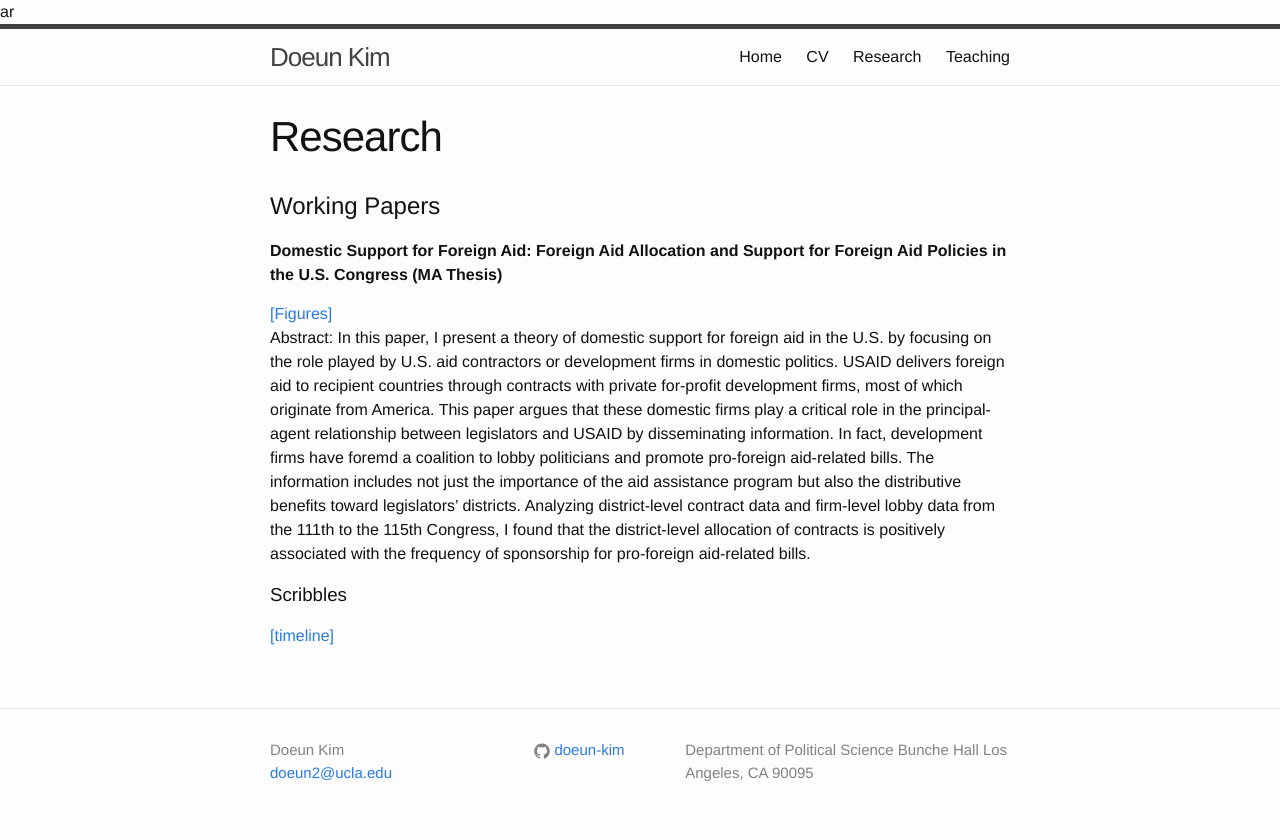
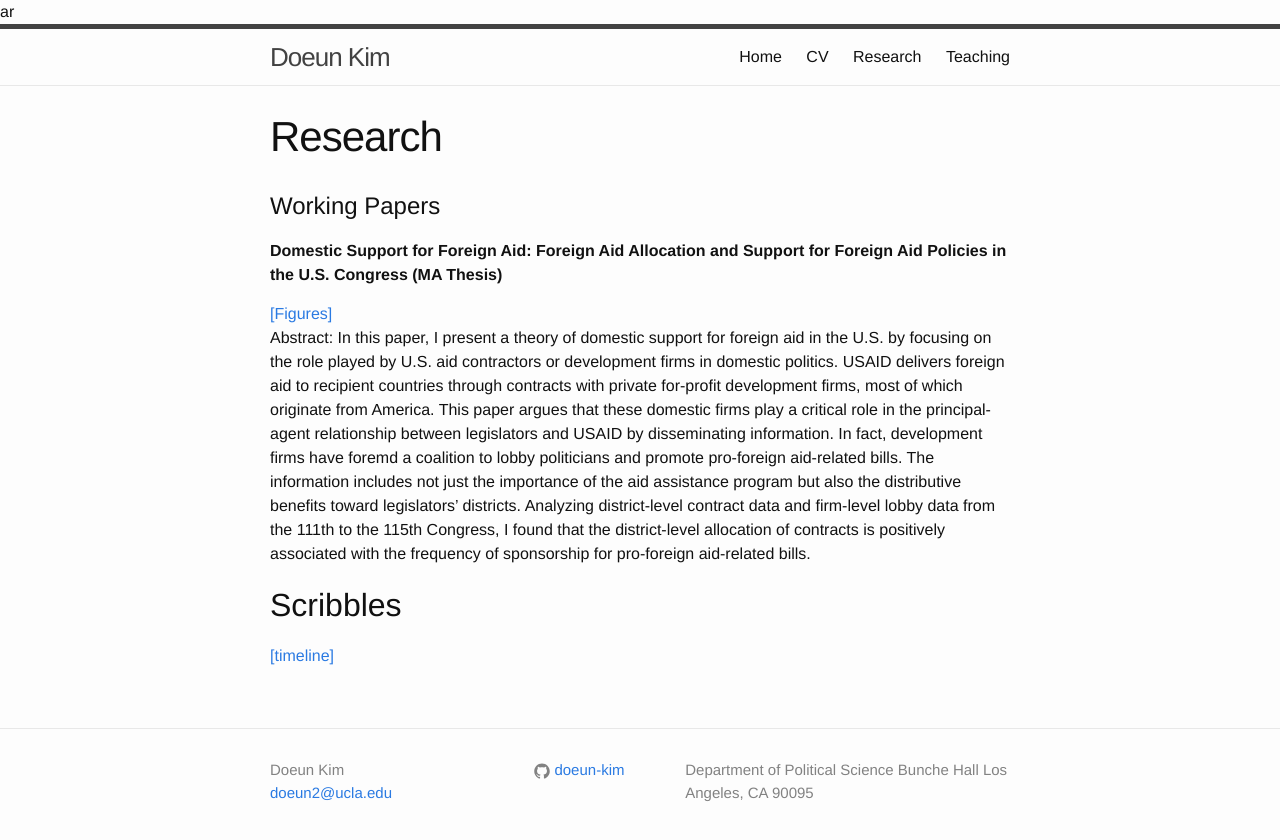
Before and after one commit to soonhong-cho/soonhong-cho.github.io, a Jekyll site: the page research.html, which Jekyll copies as it is, in a window 1280 px wide. Shown: the top 840 px of the page. Built offline with Jekyll 4.4.1, drawn with Linux system fonts in a browser that asks for light colours.

```diff
--- a/research.html
+++ b/research.html
@@ -89,7 +89,7 @@ ar<!DOCTYPE html>
       <p> </p>
 
  <article class="post-content">
- <h1 id="scribbles">Scribbles</h1>
+ <h2 id="scribbles">Scribbles</h2>
 
      <a class="page-link" href="research/timeline.html">[timeline]</a>
 
```
